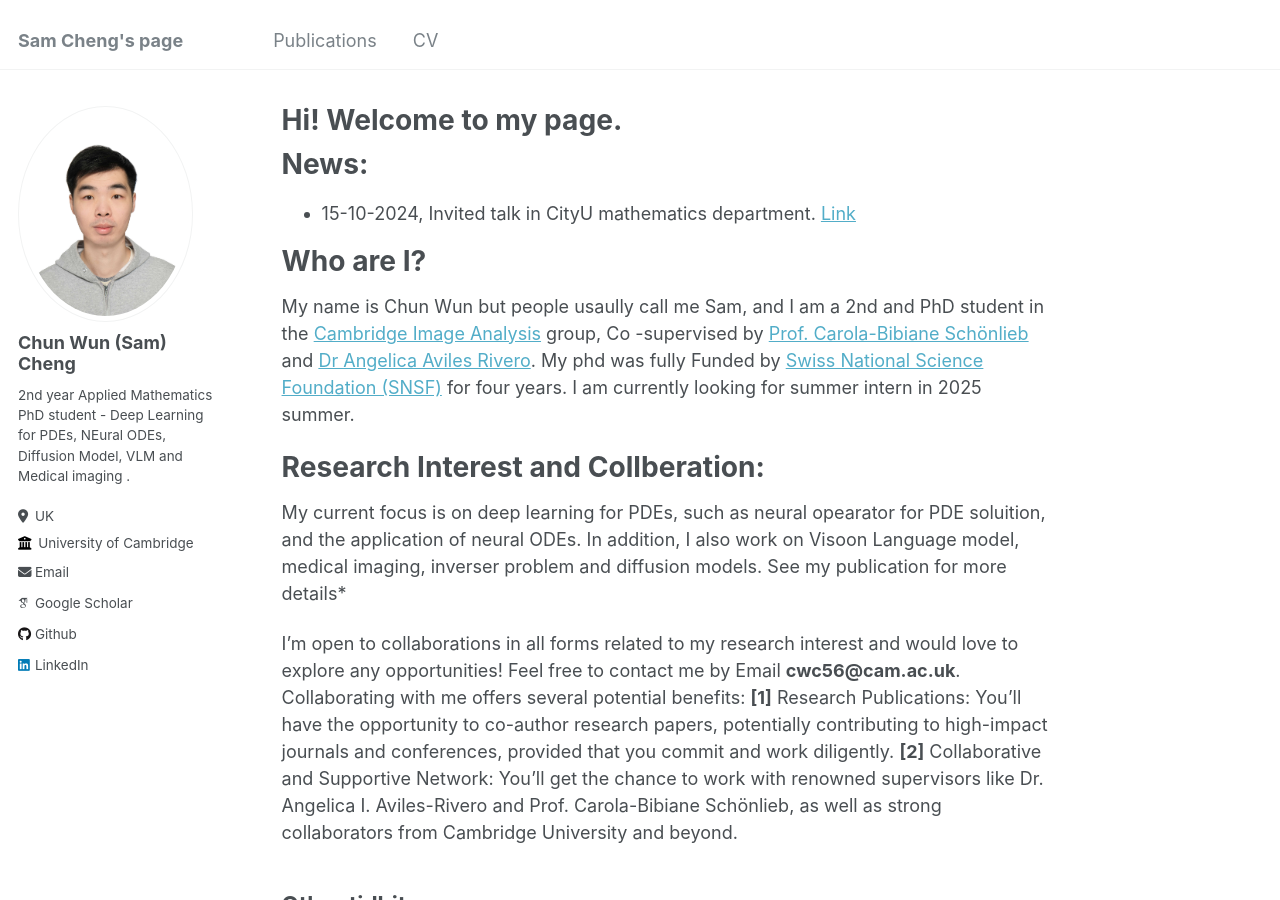
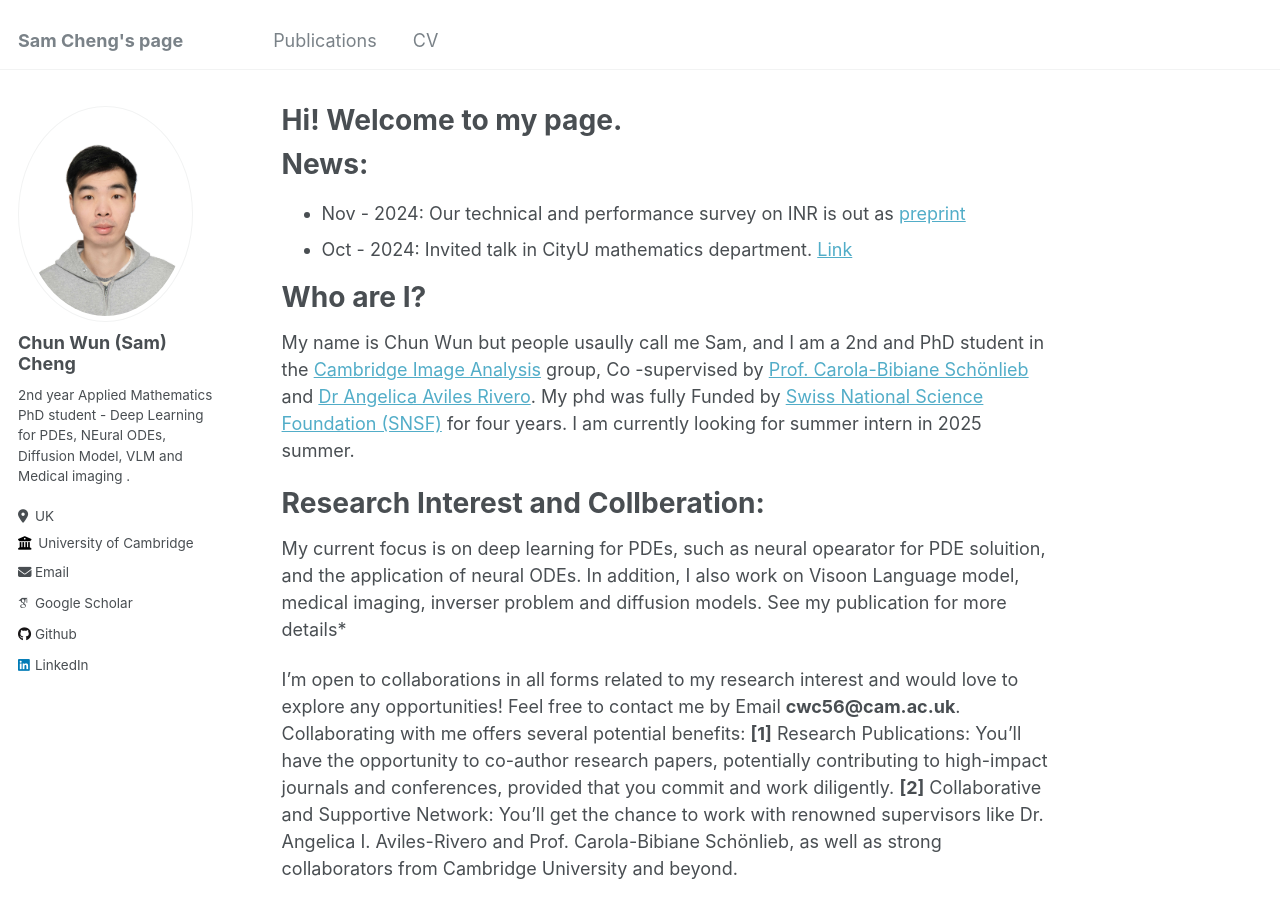
Before and after one commit to samcheng123/Cam, a Jekyll site: the page built from _pages/about.md, in a window 1280 px wide and 900 px high. Built offline with Jekyll 4.4.1, drawn with Linux system fonts in a browser that asks for light colours; some web fonts are replaced.

Commit message:
Update about.md

```diff
--- a/_pages/about.md
+++ b/_pages/about.md
@@ -8,7 +8,8 @@ redirect_from:
 ---
 News:
 ======
-* 15-10-2024, Invited talk in CityU mathematics department. [Link](https://www.cityu.edu.hk/ma/sites/g/files/asqsls6306/files/2024-10/col_20241015.pdf)
+* Nov - 2024: Our technical and performance survey on INR is out as <a href="https://arxiv.org/pdf/2411.03688">preprint</a>
+* Oct - 2024: Invited talk in CityU mathematics department. [Link](https://www.cityu.edu.hk/ma/sites/g/files/asqsls6306/files/2024-10/col_20241015.pdf)
 
 Who are I?
 ======
```
